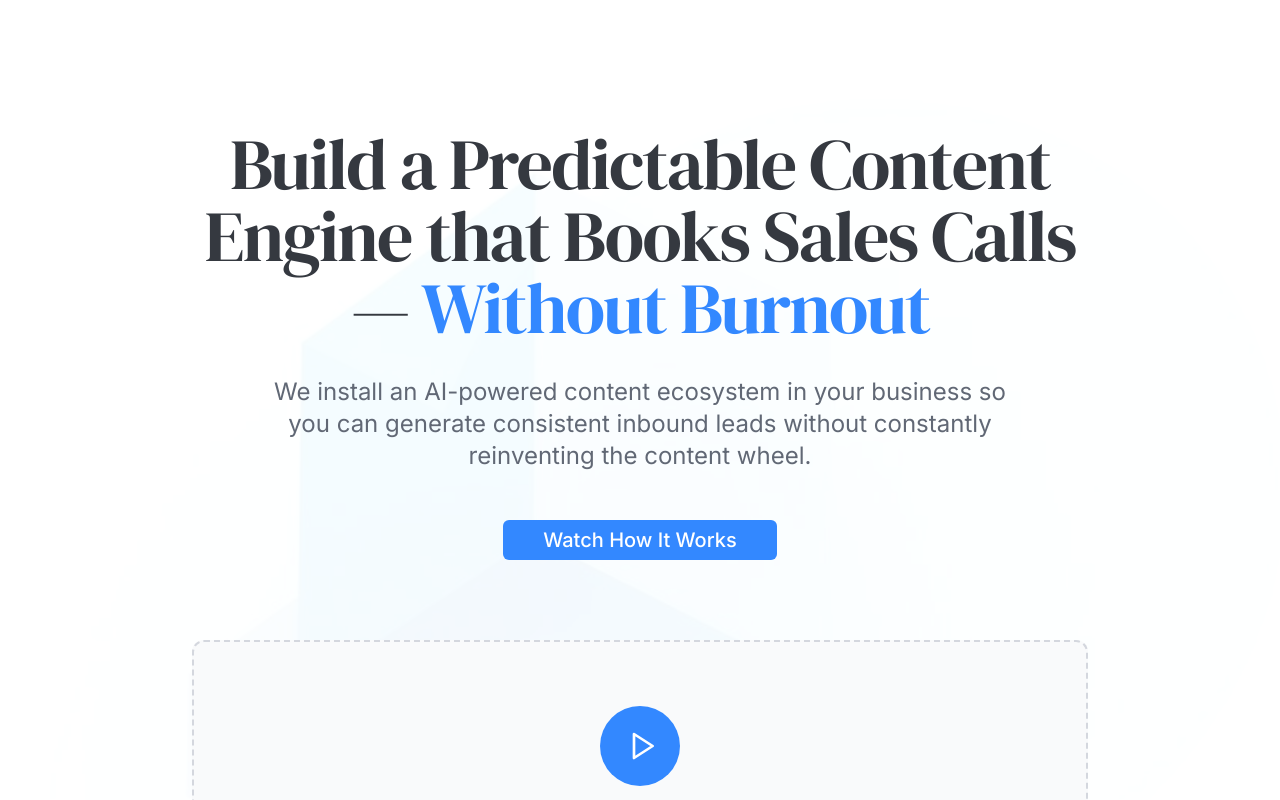
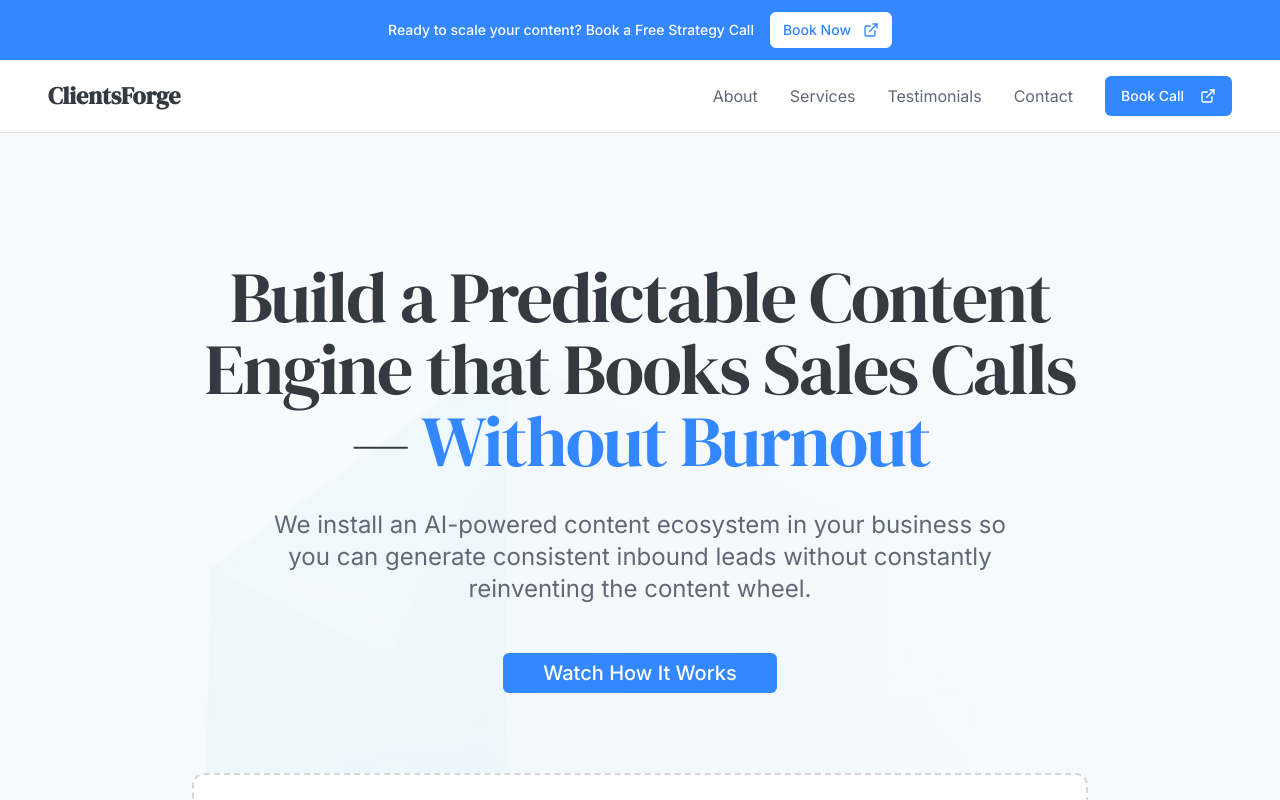
Before and after one commit to Rohitiyer37/clientsforge, a React (Vite) app: page / in a window 1280 px wide. Shown: the top 800 px of the page. Built offline with nearby package versions, Linux system fonts and the light colour scheme.

Commit message:
Refactor: Update landing page design
- Add navigation bar and top bar.
- Remove "Meet the Founder" section.
- Increase VSL placeholder height.
- Update background colors to softer tones.
- Maintain existing color scheme and minimal aesthetic.

```diff
--- a/src/components/CTASection.tsx
+++ b/src/components/CTASection.tsx
@@ -7,7 +7,7 @@ const CTASection = () => {
   };
 
   return (
-    <section className="section-padding bg-background">
+    <section id="contact" className="section-padding bg-background">
       <div className="section-container">
         <div className="max-w-3xl mx-auto text-center">
           <h2 className="text-4xl sm:text-5xl font-dm-serif text-foreground mb-8 fade-in">
--- a/src/components/HeroSection.tsx
+++ b/src/components/HeroSection.tsx
@@ -45,12 +45,12 @@ const HeroSection = () => {
 
         {/* VSL Placeholder */}
         <div id="video-section" className="mt-20 max-w-4xl mx-auto fade-in">
-          <div className="relative bg-section border-2 border-dashed border-border-light rounded-xl p-16 text-center">
-            <div className="flex flex-col items-center justify-center">
-              <div className="w-20 h-20 bg-primary rounded-full flex items-center justify-center mb-6">
-                <Play className="w-8 h-8 text-primary-foreground ml-1" />
+          <div className="relative bg-section border-2 border-dashed border-border-light rounded-xl p-20 text-center" style={{ minHeight: '550px' }}>
+            <div className="flex flex-col items-center justify-center h-full">
+              <div className="w-24 h-24 bg-primary rounded-full flex items-center justify-center mb-8">
+                <Play className="w-10 h-10 text-primary-foreground ml-1" />
               </div>
-              <p className="text-2xl font-semibold text-foreground-secondary">
+              <p className="text-3xl font-semibold text-foreground-secondary">
                 Video Coming Soon
               </p>
             </div>
--- /dev/null
+++ b/src/components/Navigation.tsx
@@ -0,0 +1,75 @@
+import { Button } from "@/components/ui/button";
+import { ExternalLink } from "lucide-react";
+
+const Navigation = () => {
+  const handleBookCall = () => {
+    window.open('https://calendly.com/iyerrohit645/discovery-call?month=2025-07', '_self');
+  };
+
+  const scrollToSection = (sectionId: string) => {
+    const element = document.getElementById(sectionId);
+    if (element) {
+      element.scrollIntoView({ behavior: 'smooth' });
+    }
+  };
+
+  return (
+    <nav className="sticky top-0 z-50 bg-card border-b border-card-border backdrop-blur-sm">
+      <div className="section-container">
+        <div className="flex items-center justify-between py-4">
+          {/* Logo */}
+          <div className="text-2xl font-dm-serif font-bold text-foreground">
+            ClientsForge
+          </div>
+
+          {/* Navigation Links */}
+          <div className="hidden md:flex items-center space-x-8">
+            <button
+              onClick={() => scrollToSection('about')}
+              className="text-foreground-secondary hover:text-foreground transition-colors"
+            >
+              About
+            </button>
+            <button
+              onClick={() => scrollToSection('services')}
+              className="text-foreground-secondary hover:text-foreground transition-colors"
+            >
+              Services
+            </button>
+            <button
+              onClick={() => scrollToSection('testimonials')}
+              className="text-foreground-secondary hover:text-foreground transition-colors"
+            >
+              Testimonials
+            </button>
+            <button
+              onClick={() => scrollToSection('contact')}
+              className="text-foreground-secondary hover:text-foreground transition-colors"
+            >
+              Contact
+            </button>
+            <Button
+              onClick={handleBookCall}
+              className="btn-primary"
+            >
+              Book Call
+              <ExternalLink className="w-4 h-4 ml-2" />
+            </Button>
+          </div>
+
+          {/* Mobile Menu Button */}
+          <div className="md:hidden">
+            <Button
+              onClick={handleBookCall}
+              className="btn-primary"
+            >
+              Book Call
+            </Button>
+          </div>
+        </div>
+      </div>
+    </nav>
+  );
+};
+
+export default Navigation;
--- a/src/components/TestimonialsSection.tsx
+++ b/src/components/TestimonialsSection.tsx
@@ -1,6 +1,6 @@
 const TestimonialsSection = () => {
   return (
-    <section className="section-padding bg-section">
+    <section id="testimonials" className="section-padding bg-section">
       <div className="section-container">
         <div className="text-center">
           <h2 className="text-4xl sm:text-5xl font-dm-serif text-foreground mb-8 fade-in">
--- /dev/null
+++ b/src/components/TopBar.tsx
@@ -0,0 +1,31 @@
+import { Button } from "@/components/ui/button";
+import { ExternalLink } from "lucide-react";
+
+const TopBar = () => {
+  const handleBookCall = () => {
+    window.open('https://calendly.com/iyerrohit645/discovery-call?month=2025-07', '_self');
+  };
+
+  return (
+    <div className="bg-primary text-primary-foreground py-3">
+      <div className="section-container">
+        <div className="flex items-center justify-center text-center">
+          <span className="text-sm font-medium mr-4">
+            Ready to scale your content? Book a Free Strategy Call
+          </span>
+          <Button
+            onClick={handleBookCall}
+            variant="outline"
+            size="sm"
+            className="bg-white text-primary hover:bg-gray-50 border-white"
+          >
+            Book Now
+            <ExternalLink className="w-3 h-3 ml-1" />
+          </Button>
+        </div>
+      </div>
+    </div>
+  );
+};
+
+export default TopBar;
--- a/src/components/WhatYouGetSection.tsx
+++ b/src/components/WhatYouGetSection.tsx
@@ -41,7 +41,7 @@ const WhatYouGetSection = () => {
   ];
 
   return (
-    <section className="section-padding bg-section">
+    <section id="services" className="section-padding bg-section">
       <div className="section-container">
         <div className="text-center mb-16">
           <h2 className="text-4xl sm:text-5xl font-dm-serif text-foreground mb-6 fade-in">
--- a/src/components/WhoThisIsForSection.tsx
+++ b/src/components/WhoThisIsForSection.tsx
@@ -11,7 +11,7 @@ const WhoThisIsForSection = () => {
   ];
 
   return (
-    <section className="section-padding bg-background">
+    <section id="about" className="section-padding bg-background">
       <div className="section-container">
         <div className="max-w-4xl mx-auto text-center">
           <h2 className="text-4xl sm:text-5xl font-dm-serif text-foreground mb-16 fade-in">
--- a/src/index.css
+++ b/src/index.css
@@ -9,12 +9,12 @@
 @layer base {
   :root {
     /* Core Brand Colors */
-    --background: 0 0% 100%; /* Pure white #ffffff */
+    --background: 210 40% 98%; /* Soft off-white #f8f9fa */
     --foreground: 220 9% 23%; /* Charcoal primary text #374151 */
     --foreground-secondary: 220 9% 42%; /* Dark gray secondary text #6b7280 */
 
     /* Card & Surface Colors */
-    --card: 0 0% 100%; /* Pure white */
+    --card: 0 0% 100%; /* Pure white for cards */
     --card-foreground: 220 9% 23%;
     --card-border: 220 13% 90%; /* Light gray border #e5e7eb */
 
@@ -24,7 +24,8 @@
     --primary-hover: 215 100% 55%;
 
     /* Section Backgrounds */
-    --section-bg: 220 14% 98%; /* Light gray sections #f9fafb */
+    --section-bg: 0 0% 100%; /* White sections for contrast */
+    --section-bg-alt: 210 40% 97%; /* Slightly darker soft gray #f5f6f7 */
     --section-fg: 220 9% 23%;
 
     /* Interactive Elements */
--- a/src/pages/Index.tsx
+++ b/src/pages/Index.tsx
@@ -1,8 +1,9 @@
+import TopBar from "@/components/TopBar";
+import Navigation from "@/components/Navigation";
 import HeroSection from "@/components/HeroSection";
 import WhatYouGetSection from "@/components/WhatYouGetSection";
 import WhoThisIsForSection from "@/components/WhoThisIsForSection";
 import OutcomeSection from "@/components/OutcomeSection";
-import FounderSection from "@/components/FounderSection";
 import TestimonialsSection from "@/components/TestimonialsSection";
 import CTASection from "@/components/CTASection";
 import Footer from "@/components/Footer";
@@ -12,11 +13,12 @@ const Index = () => {
   return (
     <div className="min-h-screen">
       <ScrollAnimations />
+      <TopBar />
+      <Navigation />
       <HeroSection />
       <WhatYouGetSection />
       <WhoThisIsForSection />
       <OutcomeSection />
-      <FounderSection />
       <TestimonialsSection />
       <CTASection />
       <Footer />
--- a/tailwind.config.ts
+++ b/tailwind.config.ts
@@ -35,6 +35,7 @@ export default {
 				},
 				section: {
 					DEFAULT: 'hsl(var(--section-bg))',
+					alt: 'hsl(var(--section-bg-alt))',
 					foreground: 'hsl(var(--section-fg))'
 				},
 				card: {
```
